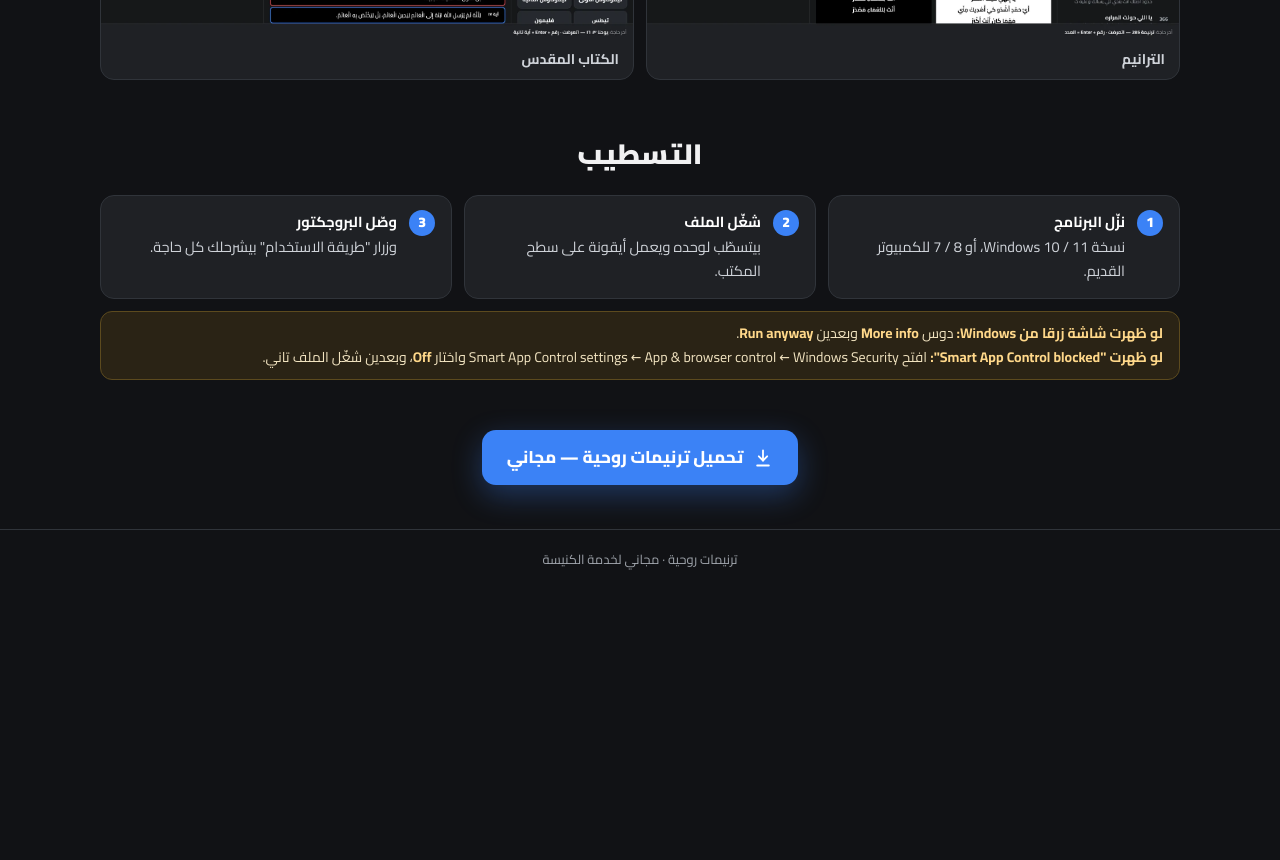
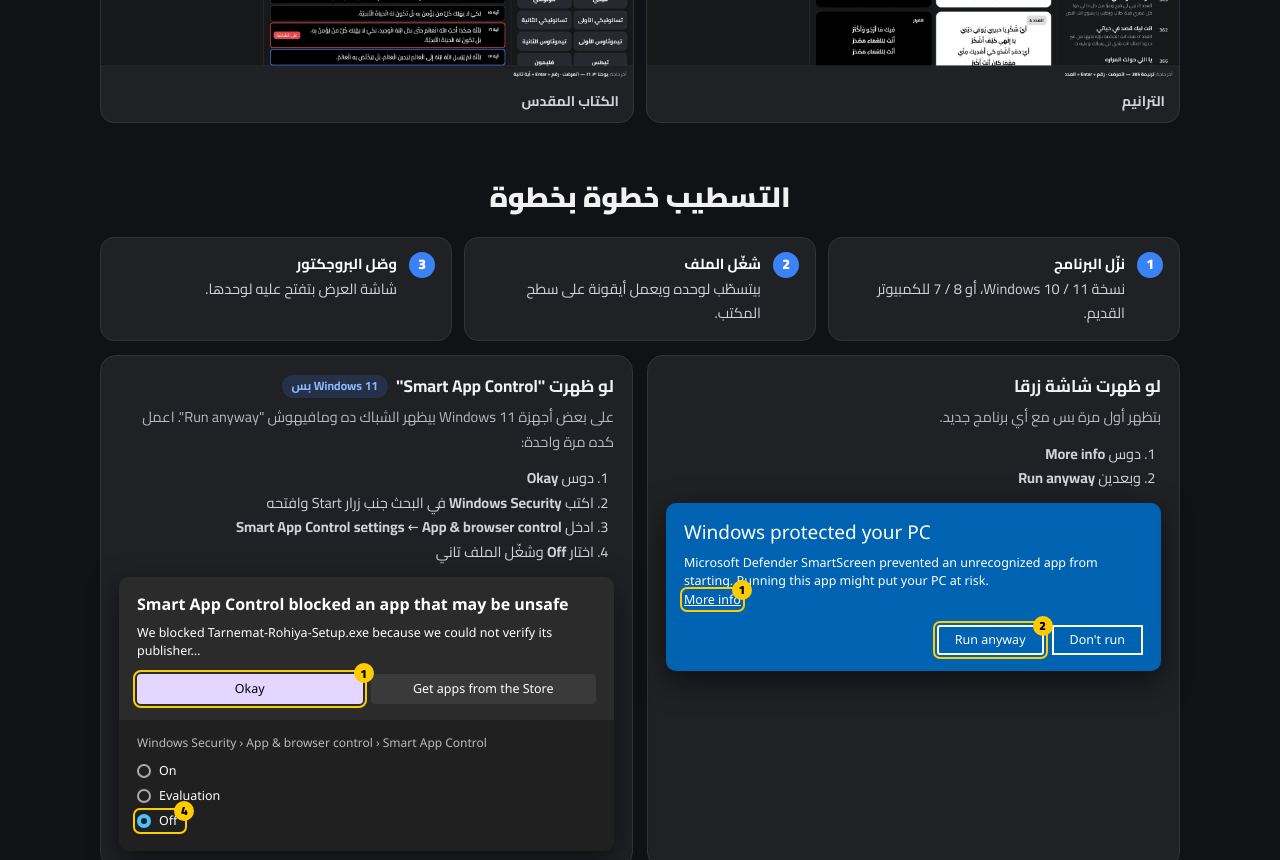
Before and after one commit to tarnematrohiya/tarnematrohiya.github.io, a plain HTML site: page index.html in a window 1280 px wide. Shown: the part 1940-2800 px from the top of the page. Before the commit the page ends 2528 px from the top, so only its background shows below. Drawn offline with Linux system fonts and the light colour scheme; no server answers.

Commit message:
تنبيه فوق + شرح التسطيب بالصور
Co-Authored-By: Claude Opus 5.5 <noreply@anthropic.com>
Claude-Session: https://claude.ai/code/session_01VVk9DJb7Vjmr1n9gfdnBKE

```diff
--- a/index.html
+++ b/index.html
@@ -87,6 +87,31 @@ h2{font-size:28px;line-height:1.3;margin:0 0 22px;text-align:center;font-weight:
 .final{text-align:center;padding:50px 0 44px}
 footer{border-top:1px solid var(--line);padding:18px 0;color:var(--mut);font-size:13px;text-align:center}
 
+
+/* top notice + install guide with pictures */
+.note{background:#2a2315;border-bottom:1px solid #5c4a1e;color:#f1e3c0;font-size:14.5px;text-align:center;padding:9px 16px;line-height:1.6}
+.note b{color:#ffd88a}.note a{color:#ffd88a;font-weight:800}
+.g{display:grid;grid-template-columns:1fr 1fr;gap:14px;margin-top:14px}
+.gs{background:var(--panel);border:1px solid var(--line);border-radius:16px;padding:16px 18px}
+.gs h3{margin:0 0 4px;font-size:17px;display:flex;align-items:center;gap:8px;flex-wrap:wrap}
+.gs h3 .tag{white-space:nowrap;font-size:12px;background:#3b82f62b;color:#8fb8ff;border-radius:999px;padding:1px 10px}
+.gs p{margin:0 0 12px;color:#b5bac1;font-size:14.5px}
+.gs ol{margin:0 0 12px;padding-right:20px;color:#cfd3d9;font-size:14.5px}
+.pic{direction:ltr;text-align:left;font-family:"Segoe UI",Tahoma,sans-serif;border-radius:10px;overflow:hidden;font-size:12.5px;line-height:1.45;box-shadow:0 10px 30px #0008}
+.pic .hl{outline:2.5px solid #ffcc00;outline-offset:2px;border-radius:3px;position:relative}
+.pic .hl::after{content:attr(data-n);position:absolute;top:-11px;right:-11px;width:20px;height:20px;border-radius:50%;background:#ffcc00;color:#000;font:900 12px C,sans-serif;display:flex;align-items:center;justify-content:center}
+.ss{background:#0063b1;color:#fff;padding:16px 18px}
+.ss h4{margin:0 0 8px;font-size:19px;font-weight:400}
+.ss u{color:#fff}.ss .row{display:flex;justify-content:flex-end;gap:8px;margin-top:16px}
+.ss .row span{border:2px solid #fff;padding:4px 16px}
+.sac{background:#2b2b2b;color:#fff;padding:16px 18px}
+.sac h4{margin:0 0 8px;font-size:16px}
+.sac .row{display:flex;gap:8px;margin-top:14px}.sac .row span{flex:1;text-align:center;padding:6px;border-radius:4px;background:#3a3a3a}.sac .row span.ok{background:#e4d6ff;color:#000}
+.ws{background:#202020;color:#fff;padding:14px 18px}
+.ws .path{color:#bbb;font-size:12px;margin-bottom:10px}
+.ws .r{display:flex;align-items:center;gap:8px;margin:7px 0}.ws .r i{width:14px;height:14px;border-radius:50%;border:2px solid #aaa;display:inline-block}.ws .r i.on{border:4px solid #4cc2ff}
+@media (max-width:860px){.g{grid-template-columns:1fr}}
+
 /* download form */
 #reg{position:fixed;inset:0;background:#000b;display:none;align-items:center;justify-content:center;z-index:50;padding:16px}
 #reg.open{display:flex}
@@ -130,6 +155,7 @@ footer{border-top:1px solid var(--line);padding:18px 0;color:var(--mut);font-siz
   <a class="l" href="#install">التسطيب</a>
   <a class="btn p dlbtn" href="https://github.com/tarnematrohiya/tarnemat-rohiya/releases/latest"><svg class="ic"><use href="#idl"/></svg>تحميل</a>
 </div></nav>
+<div class="note"><b>تنبيه:</b> Windows ممكن يقولك إن البرنامج "مش آمن" — ده طبيعي مع أي برنامج مجاني جديد، والبرنامج سليم. <a href="#install">شوف إزاي تسطّبه ↓</a></div>
 
 <header class="hero"><div class="w">
   <img class="logo" src="icon.png" alt="ترنيمات روحية">
@@ -172,13 +198,27 @@ footer{border-top:1px solid var(--line);padding:18px 0;color:var(--mut);font-siz
 </div></section>
 
 <section id="install"><div class="w">
-  <h2>التسطيب</h2>
+  <h2>التسطيب خطوة بخطوة</h2>
   <div class="inst">
     <div><span><b>نزّل البرنامج</b>نسخة <bdi>Windows 10 / 11</bdi>، أو <bdi>7 / 8</bdi> للكمبيوتر القديم.</span></div>
     <div><span><b>شغّل الملف</b>بيتسطّب لوحده ويعمل أيقونة على سطح المكتب.</span></div>
-    <div><span><b>وصّل البروجكتور</b>وزرار "طريقة الاستخدام" بيشرحلك كل حاجة.</span></div>
+    <div><span><b>وصّل البروجكتور</b>شاشة العرض بتفتح عليه لوحدها.</span></div>
   </div>
-  <div class="warn"><b>لو ظهرت شاشة زرقا من Windows:</b> دوس <bdi><b>More info</b></bdi> وبعدين <bdi><b>Run anyway</b></bdi>.<br><b>لو ظهرت "Smart App Control blocked":</b> افتح <bdi>Windows Security</bdi> ← <bdi>App &amp; browser control</bdi> ← <bdi>Smart App Control settings</bdi> واختار <bdi><b>Off</b></bdi>، وبعدين شغّل الملف تاني.</div>
+  <div class="g">
+    <div class="gs">
+      <h3>لو ظهرت شاشة زرقا</h3>
+      <p>بتظهر أول مرة بس مع أي برنامج جديد.</p>
+      <ol><li>دوس <bdi><b>More info</b></bdi></li><li>وبعدين <bdi><b>Run anyway</b></bdi></li></ol>
+      <div class="pic"><div class="ss"><h4>Windows protected your PC</h4>Microsoft Defender SmartScreen prevented an unrecognized app from starting. Running this app might put your PC at risk.<br><span class="hl" data-n="1"><u>More info</u></span><div class="row"><span class="hl" data-n="2">Run anyway</span><span>Don't run</span></div></div></div>
+    </div>
+    <div class="gs">
+      <h3>لو ظهرت "Smart App Control" <span class="tag">Windows 11 بس</span></h3>
+      <p>على بعض أجهزة Windows 11 بيظهر الشباك ده ومافيهوش "Run anyway". اعمل كده مرة واحدة:</p>
+      <ol><li>دوس <bdi><b>Okay</b></bdi></li><li>اكتب <bdi><b>Windows Security</b></bdi> في البحث جنب زرار Start وافتحه</li><li>ادخل <bdi><b>App &amp; browser control</b></bdi> ← <bdi><b>Smart App Control settings</b></bdi></li><li>اختار <bdi><b>Off</b></bdi> وشغّل الملف تاني</li></ol>
+      <div class="pic"><div class="sac"><h4>Smart App Control blocked an app that may be unsafe</h4>We blocked Tarnemat-Rohiya-Setup.exe because we could not verify its publisher…<div class="row"><span class="ok hl" data-n="1">Okay</span><span>Get apps from the Store</span></div></div>
+      <div class="ws"><div class="path">Windows Security › App &amp; browser control › Smart App Control</div><div class="r"><i></i>On</div><div class="r"><i></i>Evaluation</div><div class="r"><span class="hl" data-n="4" style="display:flex;align-items:center;gap:8px;padding-right:6px"><i class="on"></i>Off</span></div></div></div>
+    </div>
+  </div>
 </div></section>
 
 <section class="final"><div class="w">
```
